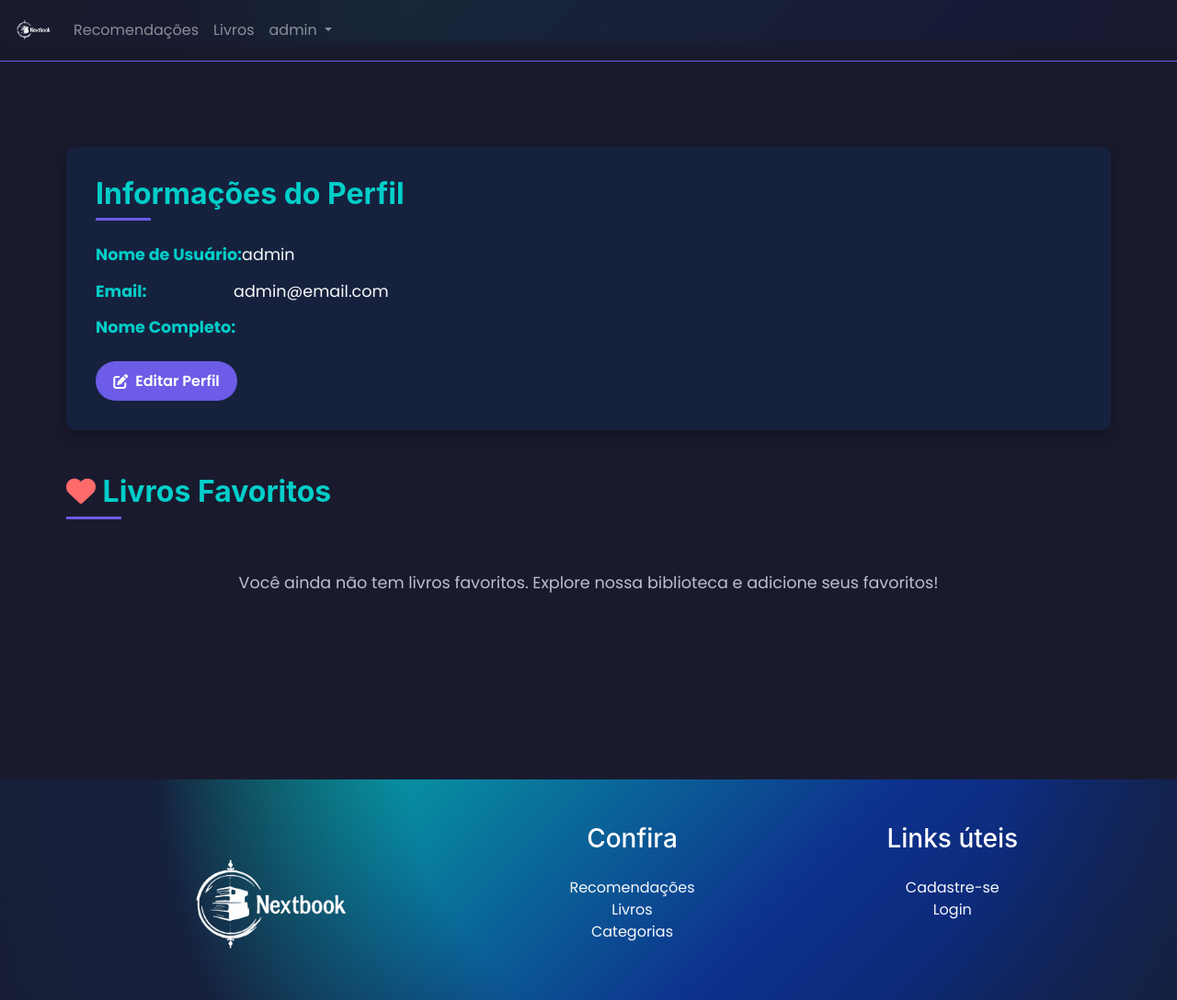
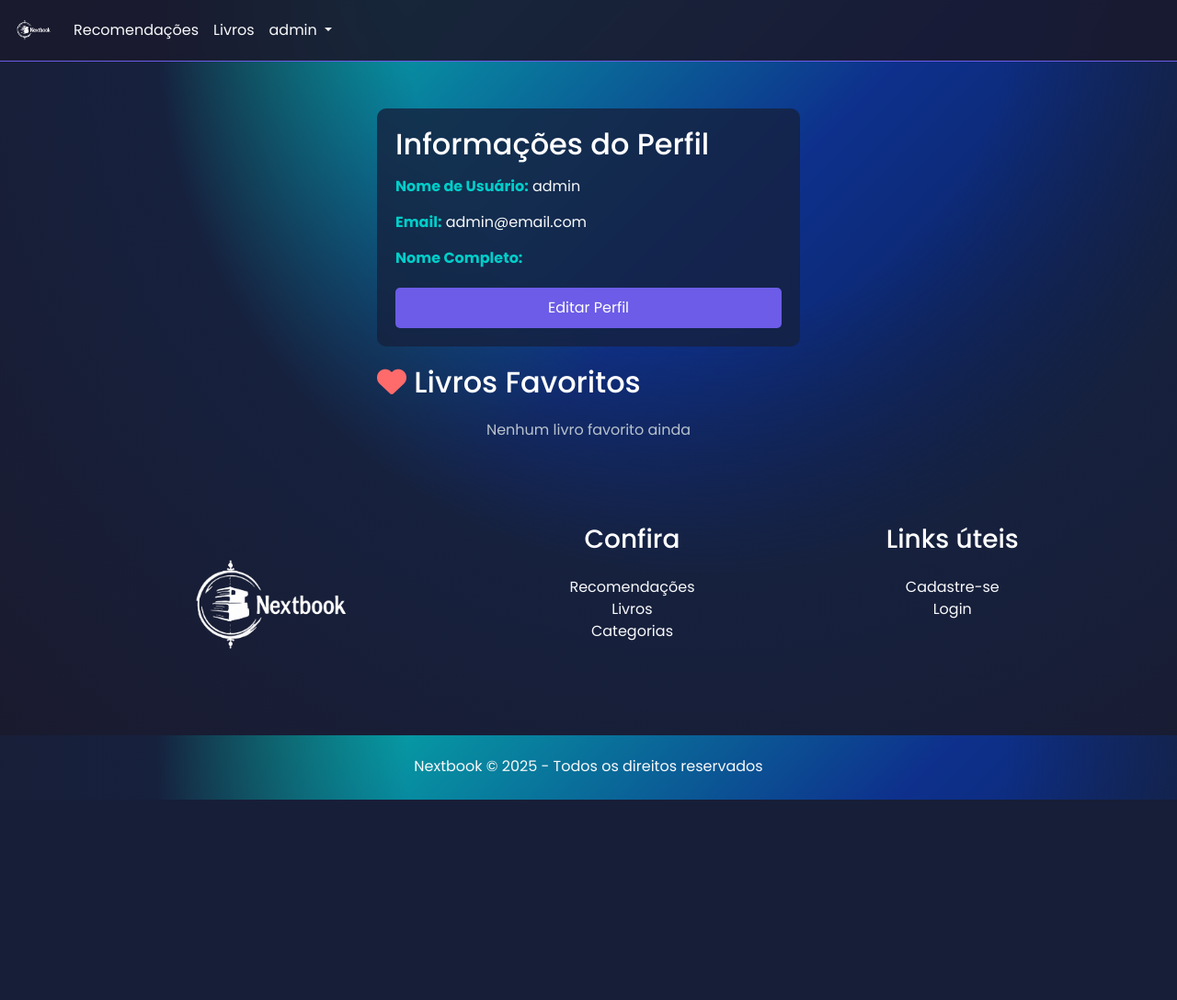
Before and after one commit to projeto-de-algoritmos-2025/Grafos1_NextBook, a Django app: page /perfil/ in a window 1280 px wide. Shown: the top 1088 px of the page at 92% size. After the commit the page ends 870 px from the top, so only its background shows below. Run offline with Django 5.2, Linux system fonts and the light colour scheme; a user stored in the database is signed in; some libraries are stand-ins or nearby versions.

Commit message:
tela perfil

```diff
--- a/nextbook_app/templates/perfil.html
+++ b/nextbook_app/templates/perfil.html
@@ -1,165 +1,70 @@
 <!DOCTYPE html>
-{% load static %}
 <html lang="pt-br">
 <head>
+    {% load static %}
     {% include 'head.html' %}
-    <meta charset="UTF-8">
     <meta http-equiv="X-UA-Compatible" content="IE=edge">
-    <meta name="viewport" content="width=device-width, initial-scale=1.0">
-    <title>Perfil - Nextbook</title>
-
+    <meta name="viewport" content="width=device-width, initial-scale=1.0, user-scalable=no">
+    <meta charset="UTF-8"/>
+    <title>NextBook :: Perfil</title>
+    <link rel="stylesheet" href="{% static 'css/styles.css' %}">
     <style>
-        :root {
-            --primary-color: #6c5ce7;
-            --primary-hover: #5649c0;
-            --secondary-color: #00cec9;
-            --dark-bg: #1a1a2e;
-            --darker-bg: #16213e;
-            --text-color: #f8f9fa;
-            --text-secondary: #b8c2cc;
-        }
-
         .profile-container {
-            background-color: var(--dark-bg);
-            color: var(--text-color);
-            min-height: 100vh;
-            padding-top: 80px;
-        }
-
-        .profile-section {
-            max-width: 1200px;
-            margin: 0 auto;
-            padding: 2rem;
+            max-width: 500px;
+            margin: 50px auto;
+            padding: 20px;
+            color: #fff;
         }
 
         .profile-card {
-            background-color: var(--darker-bg);
+            background: rgba(22, 33, 62, 0.8);
+            backdrop-filter: blur(5px);
             border-radius: 10px;
-            padding: 2rem;
-            margin-bottom: 3rem;
-            box-shadow: 0 5px 15px rgba(0, 0, 0, 0.3);
-        }
-
-        .profile-header {
-            font-size: 2rem;
-            font-weight: 700;
-            margin-bottom: 1.5rem;
-            color: var(--secondary-color);
-            position: relative;
-            padding-bottom: 10px;
-        }
-
-        .profile-header::after {
-            content: '';
-            position: absolute;
-            left: 0;
-            bottom: 0;
-            width: 60px;
-            height: 3px;
-            background-color: var(--primary-color);
-        }
-
-        .profile-info {
-            margin-bottom: 1.5rem;
+            padding: 20px;
+            margin-bottom: 20px;
         }
 
         .profile-info p {
-            font-size: 1.1rem;
-            margin-bottom: 0.8rem;
-            display: flex;
+            margin: 15px 0;
         }
 
         .profile-info strong {
-            color: var(--secondary-color);
-            min-width: 150px;
-            display: inline-block;
+            color: #00cec9;
         }
 
         .btn-edit {
-            background-color: var(--primary-color);
+            display: block;
+            width: 100%;
+            padding: 10px;
+            margin-top: 20px;
+            background: #6c5ce7;
             color: white;
-            padding: 0.6rem 1.2rem;
-            border-radius: 30px;
+            border: none;
+            border-radius: 5px;
+            text-align: center;
             text-decoration: none;
-            font-weight: 600;
-            transition: all 0.3s;
-            display: inline-flex;
-            align-items: center;
-            gap: 0.5rem;
         }
 
-        .btn-edit:hover {
-            background-color: var(--primary-hover);
-            transform: translateY(-3px);
-            box-shadow: 0 5px 15px rgba(0, 0, 0, 0.2);
-            color: white;
-        }
-
-        .favorites-section {
-            margin-top: 2rem;
+        .favorites-title {
+            margin: 30px 0 15px;
+            color: #00cec9;
         }
 
         .favorites-grid {
             display: grid;
-            grid-template-columns: repeat(auto-fill, minmax(180px, 1fr));
-            gap: 1.5rem;
-            margin-top: 1.5rem;
-        }
-
-        .favorite-item {
-            position: relative;
-            border-radius: 10px;
-            overflow: hidden;
-            transition: all 0.3s;
-            aspect-ratio: 2/3;
-        }
-
-        .favorite-item:hover {
-            transform: translateY(-10px);
-            box-shadow: 0 15px 30px rgba(0, 0, 0, 0.3);
+            grid-template-columns: repeat(3, 1fr);
+            gap: 10px;
         }
 
         .favorite-item img {
             width: 100%;
-            height: 100%;
-            object-fit: cover;
-        }
-
-        .favorite-overlay {
-            position: absolute;
-            bottom: 0;
-            left: 0;
-            right: 0;
-            padding: 1rem;
-            background: linear-gradient(to top, rgba(0, 0, 0, 0.9), transparent);
-            color: var(--text-color);
-        }
-
-        .favorite-title {
-            font-weight: 600;
-            margin-bottom: 0.3rem;
-            font-size: 0.9rem;
+            border-radius: 5px;
         }
 
         .no-favorites {
             text-align: center;
-            padding: 2rem;
-            color: var(--text-secondary);
-            font-size: 1.1rem;
-        }
-
-        @media (max-width: 768px) {
-            .profile-info p {
-                flex-direction: column;
-            }
-
-            .profile-info strong {
-                margin-bottom: 0.3rem;
-            }
-
-            .favorites-grid {
-                grid-template-columns: repeat(auto-fill, minmax(140px, 1fr));
-            }
+            color: #b8c2cc;
+            margin: 20px 0;
         }
     </style>
 </head>
@@ -167,10 +72,8 @@
     {% include 'menu.html' %}
 
     <div class="profile-container">
-        <div class="profile-section">
-            <!-- Seção de informações do usuário -->
         <div class="profile-card">
-                <h2 class="profile-header">Informações do Perfil</h2>
+            <h2>Informações do Perfil</h2>
 
             <div class="profile-info">
                 <p><strong>Nome de Usuário:</strong> {{ username }}</p>
@@ -179,12 +82,10 @@
             </div>
 
             <a href="{% url 'editar-perfil' %}" class="btn-edit">
-                    <i class="fas fa-edit"></i> Editar Perfil
+                Editar Perfil
             </a>
         </div>
 
-            <!-- Seção de favoritos -->
-            <div class="favorites-section">
         <h2 class="profile-header">
             <i class="fas fa-heart" style="color: #ff6b6b;"></i> Livros Favoritos
         </h2>
@@ -192,30 +93,18 @@
         {% if favoritos %}
             <div class="favorites-grid">
                 {% for favorito in favoritos %}
-                            <a href="{% url 'pagina_livro' livro_id=favorito.livro_google_id %}" class="favorite-item">
-                                {% if favorito.capa %}
-                                    <img src="{{ favorito.capa }}" alt="{{ favorito.titulo }}">
-                                {% else %}
-                                    <img src="{% static 'imgs/book-placeholder.png' %}" alt="Capa não disponível">
-                                {% endif %}
-                                <div class="favorite-overlay">
-                                    <h3 class="favorite-title">{{ favorito.titulo|truncatechars:30 }}</h3>
-                                </div>
+                    <a href="{% url 'pagina_livro' livro_id=favorito.livro_google_id %}">
+                        <img src="{{ favorito.capa|default:'/static/imgs/book-placeholder.png' }}"
+                             alt="{{ favorito.titulo }}"
+                             class="favorite-item">
                     </a>
                 {% endfor %}
             </div>
         {% else %}
-                    <p class="no-favorites">
-                        Você ainda não tem livros favoritos. Explore nossa biblioteca e adicione seus favoritos!
-                    </p>
+            <p class="no-favorites">Nenhum livro favorito ainda</p>
         {% endif %}
-            </div>
-        </div>
     </div>
 
     {% include 'footer.html' %}
-
-    <!-- Scripts -->
-    <script src="https://kit.fontawesome.com/a076d05399.js" crossorigin="anonymous"></script>
 </body>
 </html>
```
Lines whose indentation alone changed are shown as unchanged.
